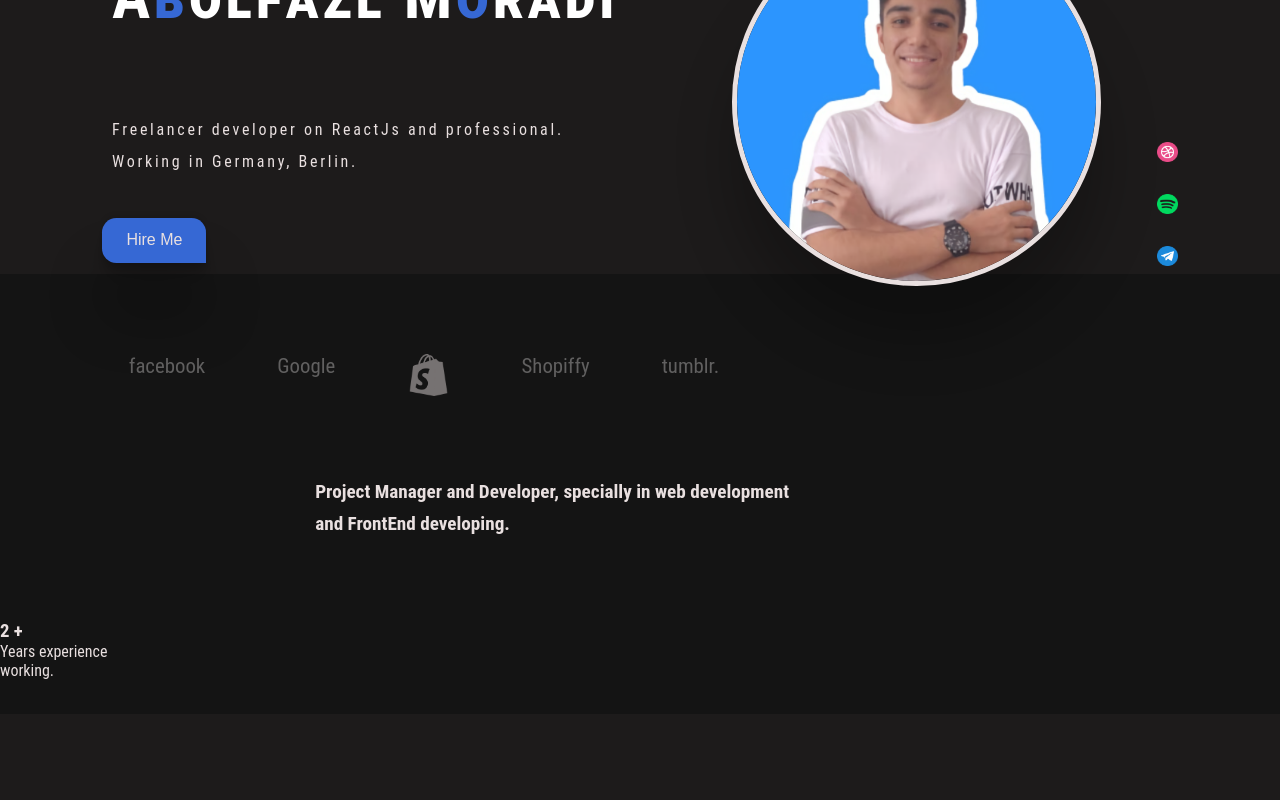
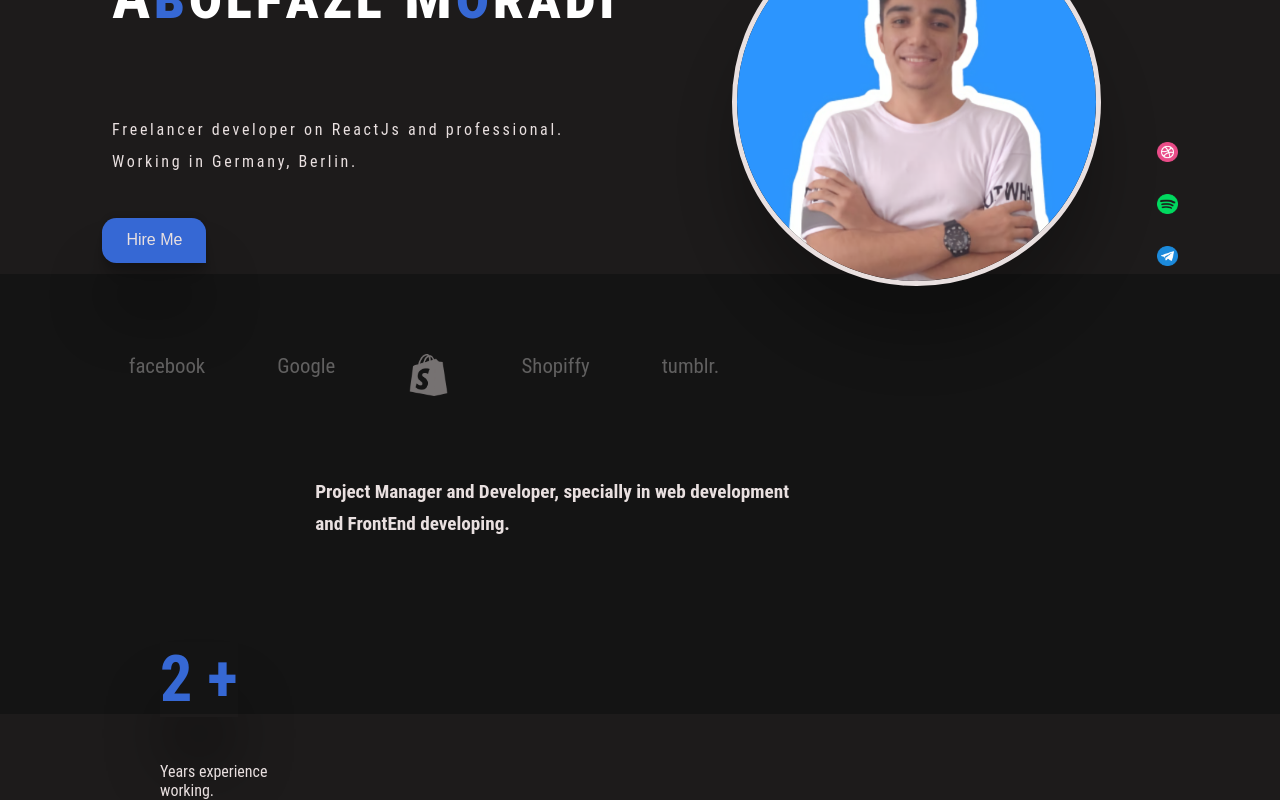
Before and after one commit to AbolfazM/personalwebsite, a React (Create React App) app: page / in a window 1280 px wide. Shown: the part 310-1110 px from the top of the page. Before the commit the page ends 1024 px from the top, so only its background shows below. Built offline with nearby package versions, Linux system fonts and the light colour scheme.

Commit message:
add styles to experience component!

```diff
--- a/src/index.css
+++ b/src/index.css
@@ -347,9 +347,18 @@ img {
 /* Experience.jsx component */
 
 .ExperienceTitle {
-    color: var(--light);
+    color: var(--blue);
+    display: flex;
+    font-size: 4rem;
+    position: absolute;
+    top: 119%;
+    margin-left: 10rem;
+    box-shadow: rgba(0, 0, 0, 0.25) 0px 54px 55px;
 }
 
 .ExperienceDescription {
     color: var(--light);
+    position: absolute;
+    top: 134%;
+    margin-left: 10rem;
 }
```
